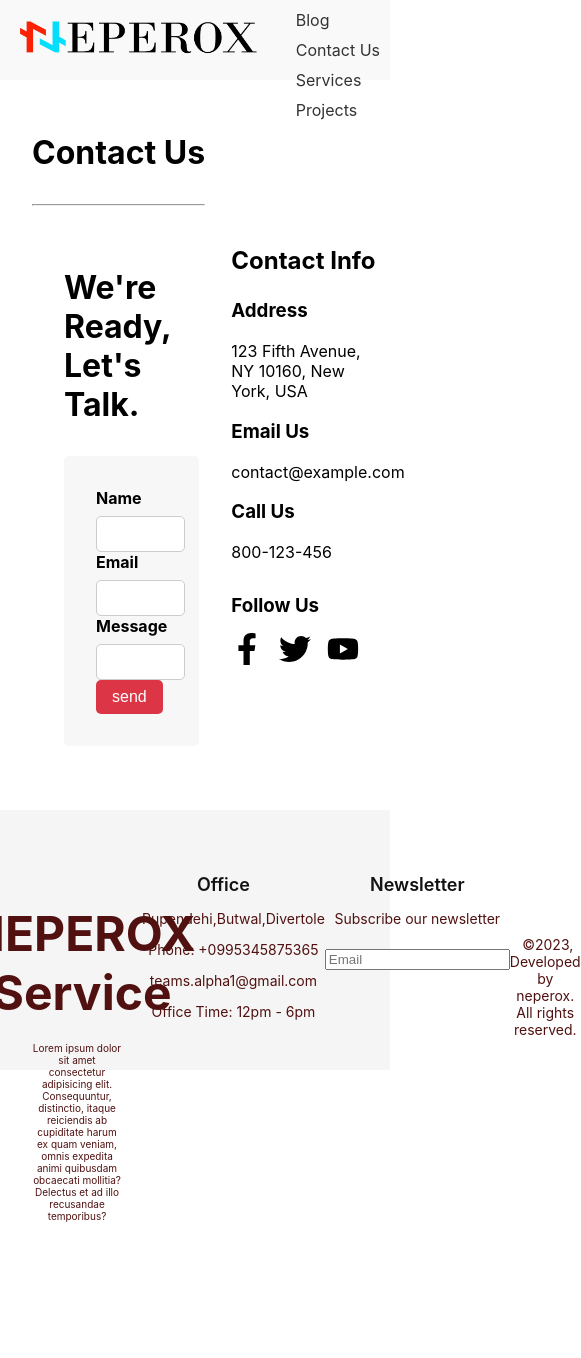
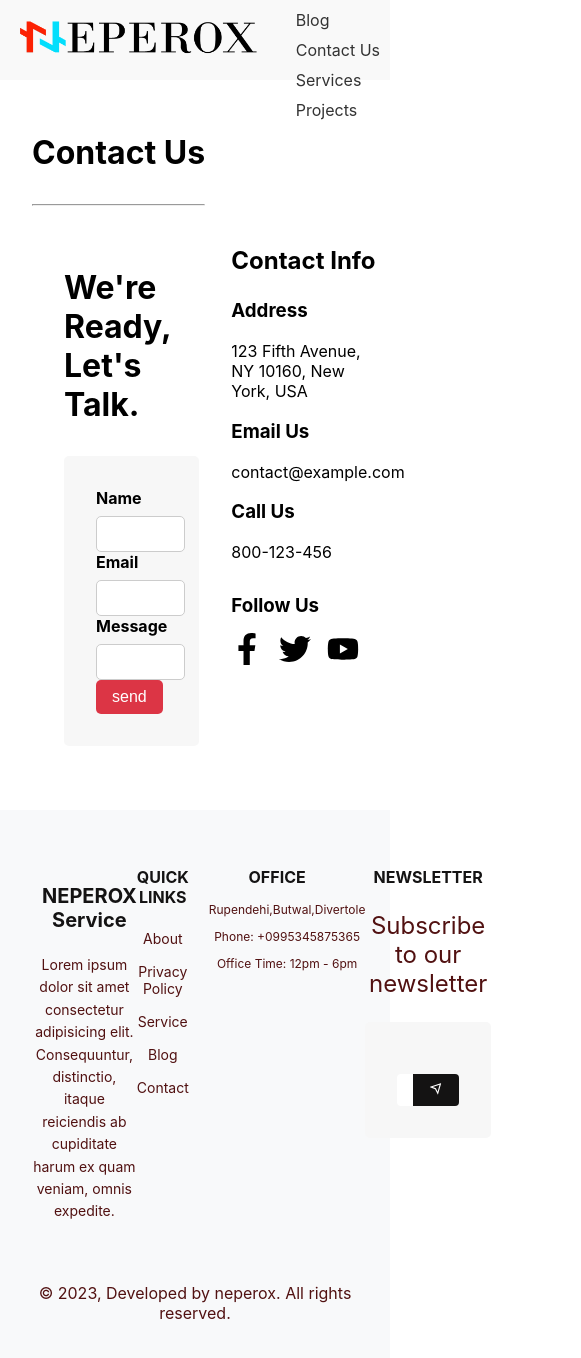
Before and after one commit to dhawaksir/Neperox, a React (Create React App) app: page /contact in a window 390 px wide. Shown: the top 1358 px of the page, 581 px wide, since content can reach past the window. Before the commit the page ends 1264 px from the top, so only its background shows below. Built offline with nearby package versions, Linux system fonts and the light colour scheme.

Commit message:
styles: fix footer styles

```diff
--- a/src/App.css
+++ b/src/App.css
@@ -55,8 +55,6 @@ html {
 }
 
 .footer {
-  height: 200px;
-  background-color: #f9f9f9;
   text-align: center;
   padding-top: 80px;
   font-size: 24px;
--- a/src/components/footer/Footer.jsx
+++ b/src/components/footer/Footer.jsx
@@ -1,7 +1,7 @@
-import React from "react";
-
-import { Container, Row, Col } from "react-bootstrap";
+import React, { useState } from "react";
+import { Container, Row, Col, ListGroup, ListGroupItem } from "react-bootstrap";
 import { Link } from "react-router-dom";
+import { RiSendPlaneLine } from "react-icons/ri";
 import "./footer.css";
 
 const quickLinks = [
@@ -9,21 +9,18 @@ const quickLinks = [
     path: "/about",
     display: "About",
   },
-
   {
     path: "#",
     display: "Privacy Policy",
   },
-
   {
     path: "/services",
-    display: "service",
+    display: "Service",
   },
   {
     path: "/blogs",
     display: "Blog",
   },
-
   {
     path: "/contact",
     display: "Contact",
@@ -33,6 +30,14 @@ const quickLinks = [
 const Footer = () => {
   const date = new Date();
   const year = date.getFullYear();
+  const [newsletterEmail, setNewsletterEmail] = useState("");
+
+  const handleNewsletterSubmit = (e) => {
+    e.preventDefault();
+    // TODO: Implement form submission logic
+    console.log("Newsletter email:", newsletterEmail);
+  };
+
   return (
     <footer className="footer">
       <Container>
@@ -41,23 +46,19 @@ const Footer = () => {
             <div className="logo footer__logo">
               <h1>
                 <Link to="/home" className=" d-flex align-items-center gap-2">
-                  <i class=""></i>
-                  <span>
-                    NEPEROX
-                    <br /> Service
-                  </span>
+                  <i className=""></i>
+                  <span>NEPEROX Service</span>
                 </Link>
               </h1>
             </div>
             <p className="footer__logo-content">
               Lorem ipsum dolor sit amet consectetur adipisicing elit.
               Consequuntur, distinctio, itaque reiciendis ab cupiditate harum ex
-              quam veniam, omnis expedita animi quibusdam obcaecati mollitia?
-              Delectus et ad illo recusandae temporibus?
+              quam veniam, omnis expedite.
             </p>
           </Col>
 
-          {/* <Col lg="2" md="4" sm="6">
+          <Col lg="2" md="4" sm="6">
             <div className="mb-4">
               <h5 className="footer__link-title">Quick Links</h5>
               <ListGroup>
@@ -68,16 +69,13 @@ const Footer = () => {
                 ))}
               </ListGroup>
             </div>
-          </Col> */}
+          </Col>
 
           <Col lg="3" md="4" sm="6">
             <div className="mb-4">
               <h5 className="footer__link-title mb-4">Office</h5>
               <p className="office__info">Rupendehi,Butwal,Divertole</p>
               <p className="office__info">Phone: +0995345875365</p>
-
-              <p className="office__info">teams.alpha1@gmail.com</p>
-
               <p className="office__info">Office Time: 12pm - 6pm</p>
             </div>
           </Col>
@@ -85,26 +83,30 @@ const Footer = () => {
           <Col lg="3" md="4" sm="12">
             <div className="mb-4">
               <h5 className="footer__link-title">Newsletter</h5>
-              <p className="section__description">Subscribe our newsletter</p>
-              <div className="newsletter">
-                <input type="email" placeholder="Email" />
-                <span>
-                  <i class="ri-send-plane-line"></i>
-                </span>
-              </div>
-            </div>
-          </Col>
-
-          <Col lg="12">
-            <div className="footer__bottom">
-              <p className="section__description d-flex align-items-center justify-content-center gap-1 pt-4">
-                <i class="ri-copyright-line"></i>
-                &copy;
-                {year}, Developed by neperox. All rights reserved.
+              <p className="section__description">
+                Subscribe to our newsletter
               </p>
+              <form onSubmit={handleNewsletterSubmit}>
+                <div className="newsletter">
+                  <input
+                    type="email"
+                    placeholder="Email"
+                    value={newsletterEmail}
+                    onChange={(e) => setNewsletterEmail(e.target.value)}
+                  />
+                  <button type="submit">
+                    <RiSendPlaneLine />
+                  </button>
+                </div>
+              </form>
             </div>
           </Col>
         </Row>
+        <div className="footer__bottom">
+          <p className="section__description d-flex align-items-center justify-content-center gap-1 pt-4">
+            &copy; {year}, Developed by neperox. All rights reserved.
+          </p>
+        </div>
       </Container>
     </footer>
   );
--- a/src/components/footer/footer.css
+++ b/src/components/footer/footer.css
@@ -7,8 +7,8 @@
 
 .footer {
   background-color: var(--primary-color);
-  padding: 40px 20px; /* Adjust padding for responsiveness */
-  text-align: center; /* Center align the content */
+  padding: 10px 0;
+  color: var(--text-color);
 }
 
 .logo h1 a {
@@ -17,133 +17,106 @@
   display: flex;
   align-items: center;
   justify-content: center; /* Center align the text and icon */
-}
-
-.logo h1 a i {
-  /* Add your icon styling here */
+  font-size: 24px;
 }
 
 .footer__logo-content {
-  margin-top: 2px;
-  color: var(--text-color);
-  font-size: 10px; /* Adjust font size for responsiveness */
+  margin-top: 20px;
+  font-size: 14px;
+  line-height: 1.6;
 }
 
 .footer__link-title {
-  font-size: 2%;
+  font-size: 18px;
   color: var(--secondary-color);
-  margin-bottom: 2px; /* Adjust margin for better spacing */
-  margin-top: 2px; /* Adjust margin for better spacing */
+  margin-bottom: 15px;
+  margin-top: 15px;
+  text-transform: uppercase;
+  font-weight: bold;
+}
+
+.quick__link {
+  padding: 0;
+  list-style: none;
+}
+
+.quick__link a {
+  color: var(--text-color);
+  text-decoration: none;
+  display: block;
+  padding: 8px 0;
+  font-size: 14px;
+  transition: color 0.3s;
+}
+
+.quick__link a:hover {
+  color: var(--secondary-color);
 }
 
 .office__info {
-  color: var(--text-color);
-  font-size: 14px; /* Adjust font size for responsiveness */
-  margin-bottom: 10px; /* Adjust margin for better spacing */
+  font-size: 14px;
+  margin-bottom: 10px;
   margin-left: 20px;
+}
+
+.newsletter {
+  display: flex;
+  align-items: center;
+  margin-top: 20px;
+}
+
+.newsletter input[type="email"] {
+  width: 200px;
+  padding: 8px;
+  border: none;
+  border-radius: 4px 0 0 4px;
+  font-size: 14px;
+}
+
+.newsletter button {
+  background-color: var(--secondary-color);
+  color: white;
+  border: none;
+  border-radius: 0 4px 4px 0;
+  padding: 8px 16px;
+  cursor: pointer;
+  transition: background-color 0.3s;
+}
+
+.newsletter button:hover {
+  background-color: #000;
 }
 
 .footer__bottom {
   display: flex;
   align-items: center;
   justify-content: center;
-  padding-top: 10px;
-  margin-top: 30px; /* Adjust margin for better spacing */
+  margin-top: 30px;
+  font-size: 16px;
+  color: var(--text-color);
+  background-color: var(--primary-color);
+  padding-bottom: 20px; /* Add some bottom padding */
 }
 
-.section__description {
-  font-size: 14px;
-  color: var(--text-color);
+.footer__bottom p {
+  margin-bottom: 0;
 }
 
-/* Default Styles */
-.footer {
-  background-color: whitesmoke;
-  padding: 30px 0;
-  color: var(--text-color);
-}
-
-.footer .logo {
-  width: 80px;
-  height: auto;
-}
-
-.footer h1 {
-  margin-bottom: 20px;
-}
-
-.footer h1 a {
-  color: var(--text-color);
-  text-decoration: none;
-}
-
-.footer .footer__logo-content {
-  display: flex;
-  align-items: center;
-  justify-content: space-between;
-}
-
-.footer .social-media-icons {
-  display: flex;
-  align-items: center;
-  gap: 2px;
-  margin-top: 20px;
-}
-
-.footer .social-media-icons h3 {
-  margin-bottom: 10px;
-}
-
-.footer .social-media-icons a {
-  color: var(--text-color);
-  text-decoration: none;
-}
-
-.footer .social-media-icons a:hover {
-  color: #007bff;
-}
-
-.footer__link-title {
-  font-size: 18px;
-  font-weight: 600;
-  margin-bottom: 15px;
-}
-
-.office__info {
-  margin-bottom: 10px;
-}
-
-.footer__bottom {
-  display: flex;
-  align-items: center;
-  justify-content: center;
-  padding-top: 20px;
-}
-
-.section__description {
-  font-size: 14px;
-}
-
-.section__description i {
-  margin-right: 5px;
-}
-
+/* Media Queries */
 @media (max-width: 767px) {
-  .footer .footer__logo-content {
-    flex-direction: column;
-    align-items: flex-start;
+  .footer .logo h1 a {
+    font-size: 20px;
   }
 
-  .footer .social-media-icons {
-    margin-top: 10px;
+  .footer__link-title {
+    font-size: 16px;
   }
 
-  .footer .social-media-icons h3 {
-    margin-bottom: 5px;
+  .office__info {
+    font-size: 12px;
   }
 
-  .footer__bottom {
-    flex-direction: column;
-    align-items: center;
+  .newsletter input[type="email"] {
+    width: 100%;
   }
 }
```
